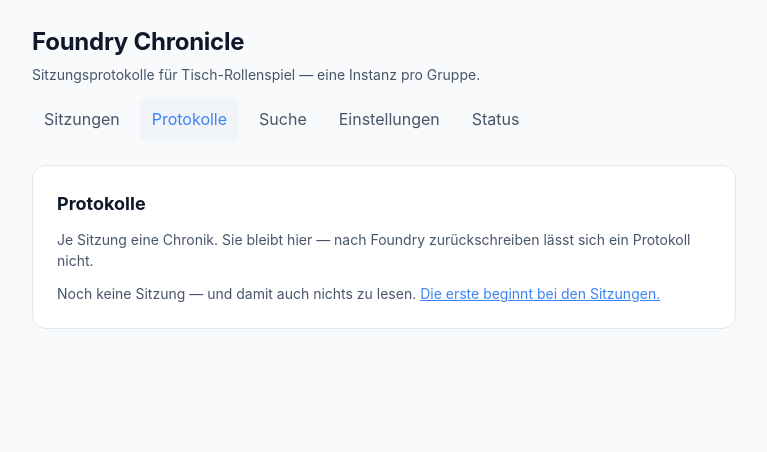
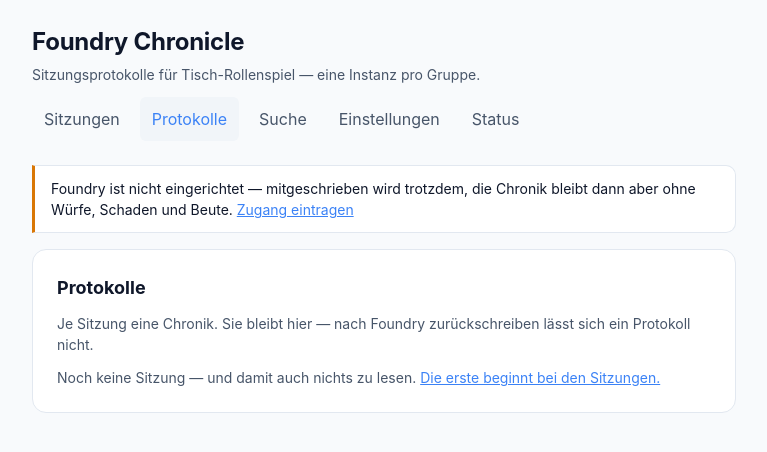
Before and after one commit to mdopp/foundry-chronicle, a Flask app: page /protokolle in a window 1280 px wide. Shown: the top 452 px of the page, without its empty margins (256-1023 px from the left). Run offline with Flask 3, Linux system fonts and the light colour scheme; data that the repository does not hold is empty.

Commit message:
feat(ui): Verbindungszustand auf den Arbeitsseiten sichtbar machen
Ein Band über Sitzungen, Notizen, Protokollen und Suche sagt, dass Foundry nicht
eingerichtet ist oder der letzte Abgleich scheiterte, und verlinkt dorthin, wo es zu
beheben ist. Status und Einstellungen erklären das selbst und bleiben ohne Band; vor der
Haustür verrät es nichts.

Die Einstellungen nennen das Ollama dieser Box beim Namen statt die Loopback-IP roh
anzuzeigen — das Adressfeld erscheint nur, wenn Ollama woanders läuft.

Closes #34

```diff
--- a/src/chronicle/app.py
+++ b/src/chronicle/app.py
@@ -15,7 +15,7 @@
 
 from __future__ import annotations
 
-from flask import Flask, Response, abort, redirect, render_template, request, url_for
+from flask import Flask, Response, abort, g, redirect, render_template, request, url_for
 
 from chronicle import db, foundry, notes, people, protocol, recordings, search, settings
 from chronicle.compose import client as sprachmodell
@@ -24,6 +24,13 @@
 from chronicle.config import Config
 
 REMOTE_USER_HEADER = "Remote-User"
+
+UNKONFIGURIERT = "unkonfiguriert"
+VERALTET = "veraltet"
+
+# Status und Einstellungen erklären den Verbindungszustand selbst und ausführlich; ein
+# Band darüber wäre dort nur eine Dopplung.
+OHNE_BAND = frozenset({"status", "einstellungen", "einstellungen_speichern", "healthz"})
 
 
 def create_app(config: Config | None = None) -> Flask:
@@ -39,8 +46,17 @@
         if not basis.require_remote_user or request.endpoint == "healthz":
             return None
         if not request.headers.get(REMOTE_USER_HEADER):
+            g.abgewiesen = True
             return render_template("abgewiesen.html"), 403
         return None
+
+    @app.context_processor
+    def verbindungsband() -> dict[str, str | None]:
+        if g.get("abgewiesen") or request.endpoint in OHNE_BAND:
+            return {"verbindung": None}
+        if not settings.effective(basis).foundry_configured:
+            return {"verbindung": UNKONFIGURIERT}
+        return {"verbindung": VERALTET if foundry.failed(basis) else None}
 
     @app.get("/")
     def sitzungen() -> str:
@@ -180,6 +196,8 @@
             passwort_gesetzt=bool(aktuell.foundry_password),
             bot_token_gesetzt=bool(aktuell.discord_bot_token),
             ollama_url=adresse,
+            ollama_eigen=adresse != settings.DEFAULT_OLLAMA_URL,
+            ollama_standard=settings.DEFAULT_OLLAMA_URL,
             ollama_model=aktuell.ollama_model or "",
             modelle=modelle,
             modell_hinweis=hinweis,
--- a/src/chronicle/foundry/__init__.py
+++ b/src/chronicle/foundry/__init__.py
@@ -16,7 +16,7 @@
     SyncState,
     WorldSnapshot,
 )
-from chronicle.foundry.service import current, sync
+from chronicle.foundry.service import current, failed, sync
 
 __all__ = [
     "Character",
@@ -32,5 +32,6 @@
     "SyncState",
     "WorldSnapshot",
     "current",
+    "failed",
     "sync",
 ]
--- a/src/chronicle/templates/base.html
+++ b/src/chronicle/templates/base.html
@@ -114,6 +114,16 @@
       nav a:hover { background: var(--surface-2); color: var(--text); }
       nav a[aria-current="page"] { background: var(--surface-2); color: var(--accent); }
 
+      .band {
+        background: var(--surface);
+        border: 1px solid var(--border);
+        border-left: 3px solid var(--status-warn);
+        border-radius: 0 var(--r-card) var(--r-card) 0;
+        font-size: .875rem;
+        margin: 0 0 var(--space-4);
+        padding: var(--space-3) var(--space-4);
+      }
+
       .karte {
         background: var(--surface);
         border: 1px solid var(--border);
@@ -166,6 +176,10 @@
       .reihe { display: flex; flex-wrap: wrap; gap: var(--space-3); }
       .reihe > * { flex: 1 1 12rem; }
       .absenden { margin-top: var(--space-3); }
+      .knoepfe { display: flex; flex-wrap: wrap; gap: var(--space-2); }
+
+      summary { color: var(--text-muted); cursor: pointer; font-size: .875rem; }
+      details > *:not(summary) { margin-top: var(--space-2); }
 
       .marke {
         background: var(--surface-2);
@@ -276,6 +290,15 @@
              {% if request.path == url_for('status') %}aria-current="page"{% endif %}>Status</a>
         </nav>
       </header>
+      {% if verbindung == "unkonfiguriert" %}
+      <p class="band">Foundry ist nicht eingerichtet — mitgeschrieben wird trotzdem, die
+        Chronik bleibt dann aber ohne Würfe, Schaden und Beute.
+        <a href="{{ url_for('einstellungen') }}">Zugang eintragen</a></p>
+      {% elif verbindung == "veraltet" %}
+      <p class="band">Der letzte Abgleich mit Foundry ist gescheitert — was hier steht,
+        stammt aus dem Zwischenspeicher.
+        <a href="{{ url_for('status') }}">Woran es lag</a></p>
+      {% endif %}
       <main>{% block inhalt %}{% endblock %}</main>
     </div>
   </body>
```
Also changed, not shown: src/chronicle/foundry/service.py (+13 -0 lines), src/chronicle/templates/einstellungen.html (+15 -3 lines), tests/test_app.py (+58 -0 lines).
